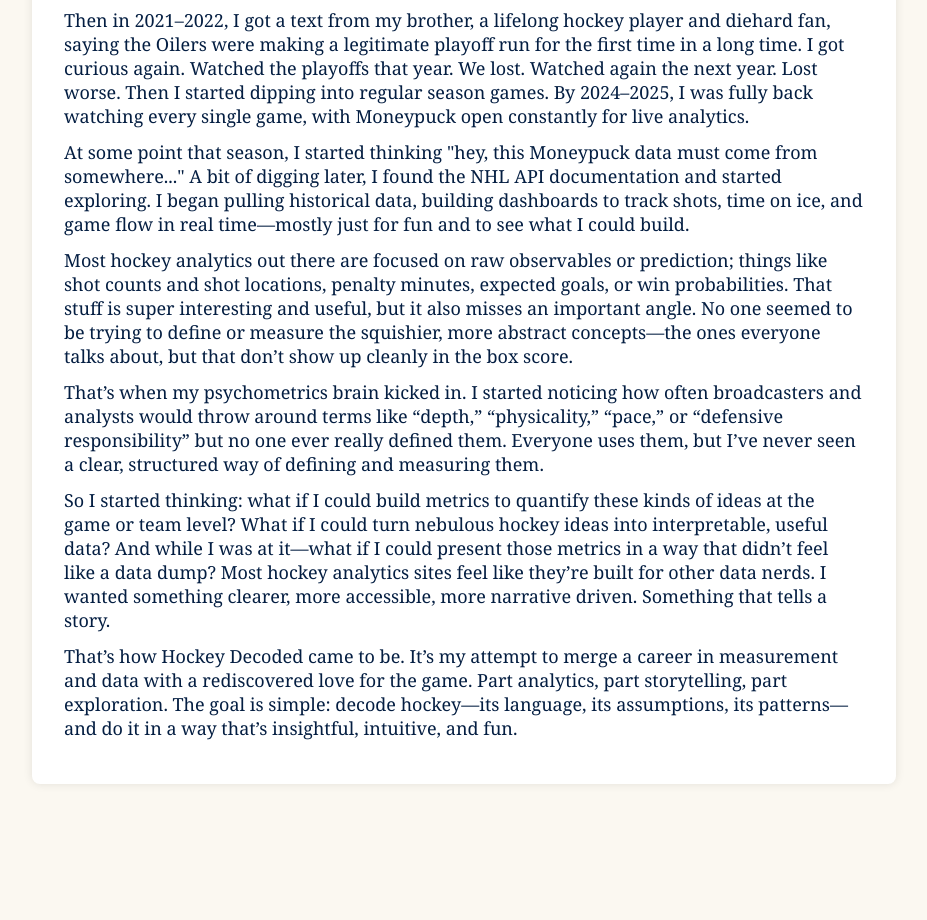
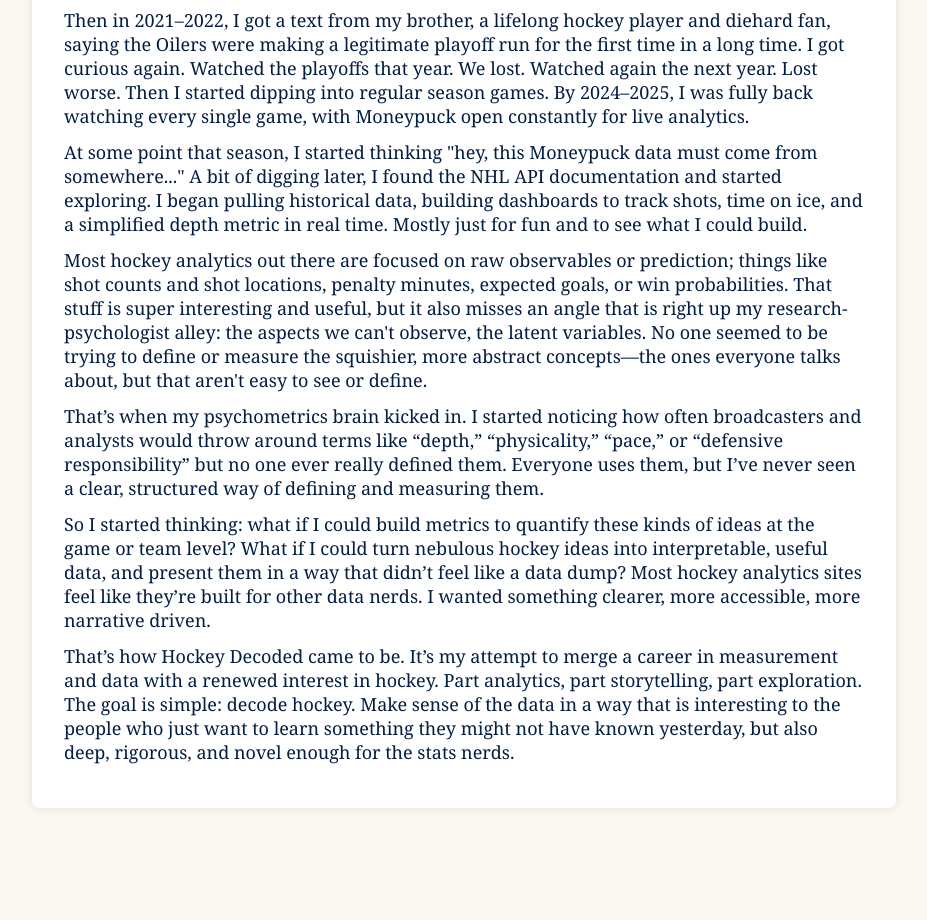
Before and after one commit to dwiwad/hockey_site, a FastAPI app: page /about in a window 1280 px wide. Shown: the part 1243-2163 px from the top of the page, without its empty margins (176-1103 px from the left). Before the commit the page ends 2027 px from the top, so only its background shows below. Run offline with FastAPI, Linux system fonts and the light colour scheme.

Commit message:
Fix timezone bug from depth tracking functions

```diff
--- a/app/core/depth_job.py
+++ b/app/core/depth_job.py
@@ -216,7 +216,9 @@ def backfill_yesterday_games():
   logger.info("=== Backfilling yesterday's games ===")
 
   # Get yesterday's date
-  yesterday = datetime.now().date() - timedelta(days=1)
+  from pytz import timezone
+  et = timezone('America/Toronto')
+  yesterday = datetime.now(et).date() - timedelta(days=1)
 
   # Get games for yesterday
   from app.nhl.get_todays_games import get_games_for_date
--- a/app/nhl/get_todays_games.py
+++ b/app/nhl/get_todays_games.py
@@ -100,7 +100,9 @@ def get_active_games() -> list[tuple[int, int]]:
     logger = logging.getLogger(__name__)
 
     # Get today's schedule using the actual function name
-    today = datetime.now().date()  # Returns date object, not string
+    from pytz import timezone
+    et = timezone('America/Toronto')
+    today = datetime.now(et).date()
     df = get_games_for_date(today)
 
     if df is None or len(df) == 0:
--- a/templates/about.html
+++ b/templates/about.html
@@ -118,15 +118,16 @@
                 Moneypuck data must come from somewhere..." A bit of digging
                 later, I found the NHL API documentation and started exploring.
                 I began pulling historical data, building dashboards to track
-                shots, time on ice, and game flow in real time—mostly just for
-                fun and to see what I could build.</p>
+                shots, time on ice, and a simplified depth metric in real time.
+                Mostly just for fun and to see what I could build.</p>
                 <p>Most hockey analytics out there are focused on raw
                 observables or prediction; things like shot counts and shot
                 locations, penalty minutes, expected goals, or win probabilities.
                 That stuff is super interesting and useful, but it also misses
-                an important angle. No one seemed to be trying to define or
+                an angle that is right up my research-psychologist alley: the aspects we can't observe, the latent variables.
+                No one seemed to be trying to define or
                 measure the squishier, more abstract concepts—the ones everyone
-                talks about, but that don’t show up cleanly in the box score.</p>
+                talks about, but that aren't easy to see or define.</p>
                 <p>That’s when my psychometrics brain kicked in. I started
                 noticing how often broadcasters and analysts would throw around
                 terms like “depth,” “physicality,” “pace,” or “defensive
@@ -136,17 +137,18 @@
                 <p>So I started thinking: what if I could build metrics to
                 quantify these kinds of ideas at the game or team level? What
                 if I could turn nebulous hockey ideas into interpretable,
-                useful data? And while I was at it—what if I could present
-                those metrics in a way that didn’t feel like a data dump? Most
+                useful data, and present
+                them in a way that didn’t feel like a data dump? Most
                 hockey analytics sites feel like they’re built for other data
                 nerds. I wanted something clearer, more accessible, more
-                narrative driven. Something that tells a story.</p>
+                narrative driven. </p>
                 <p>That’s how Hockey Decoded came to be. It’s my attempt to
-                merge a career in measurement and data with a rediscovered
-                love for the game. Part analytics, part storytelling, part
-                exploration. The goal is simple: decode hockey—its language,
-                its assumptions, its patterns—and do it in a way that’s
-                insightful, intuitive, and fun.</p>
+                merge a career in measurement and data with a renewed
+                interest in hockey. Part analytics, part storytelling, part
+                exploration. The goal is simple: decode hockey. Make sense of the
+                data in a way that is interesting to the people who just want to learn something
+                they might not have known yesterday, but also deep, rigorous, and novel
+                enough for the stats nerds.</p>
             </div>
         </div>
     </main>
```
Also changed, not shown: README.md.
